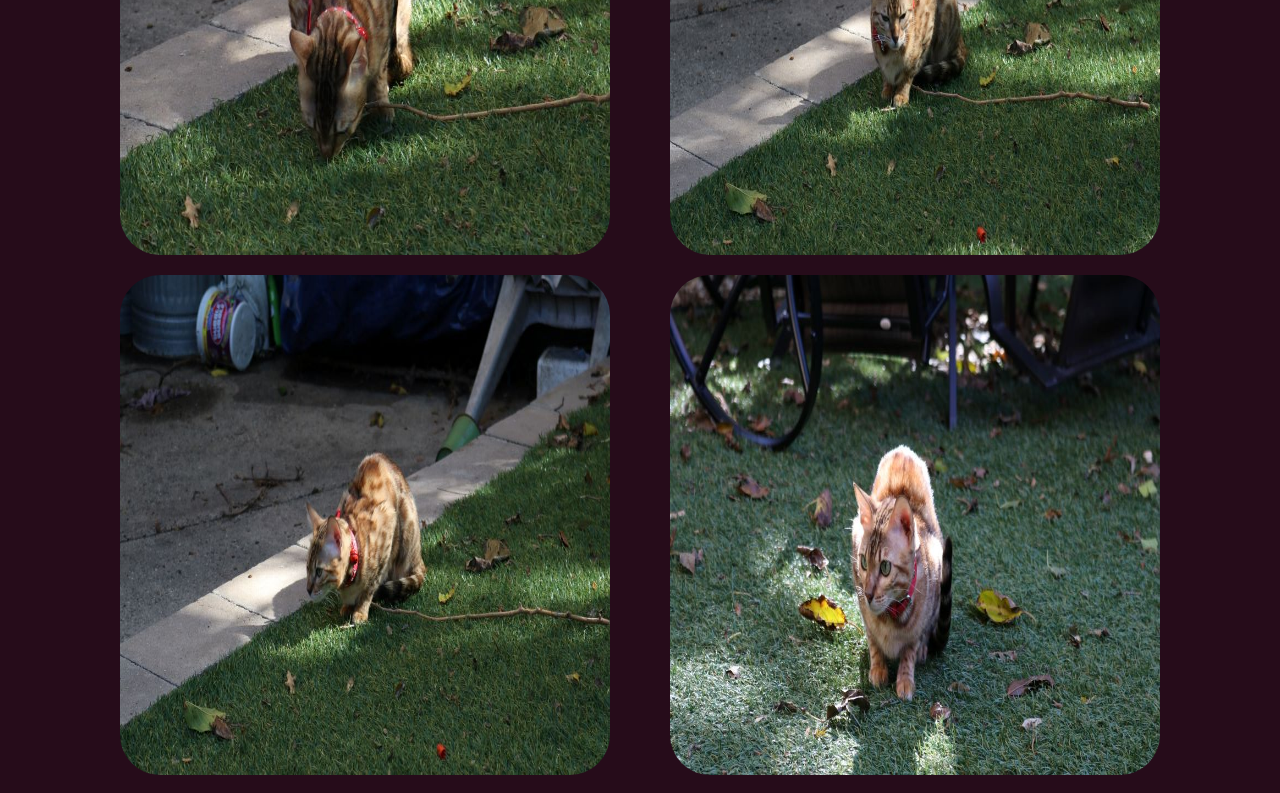
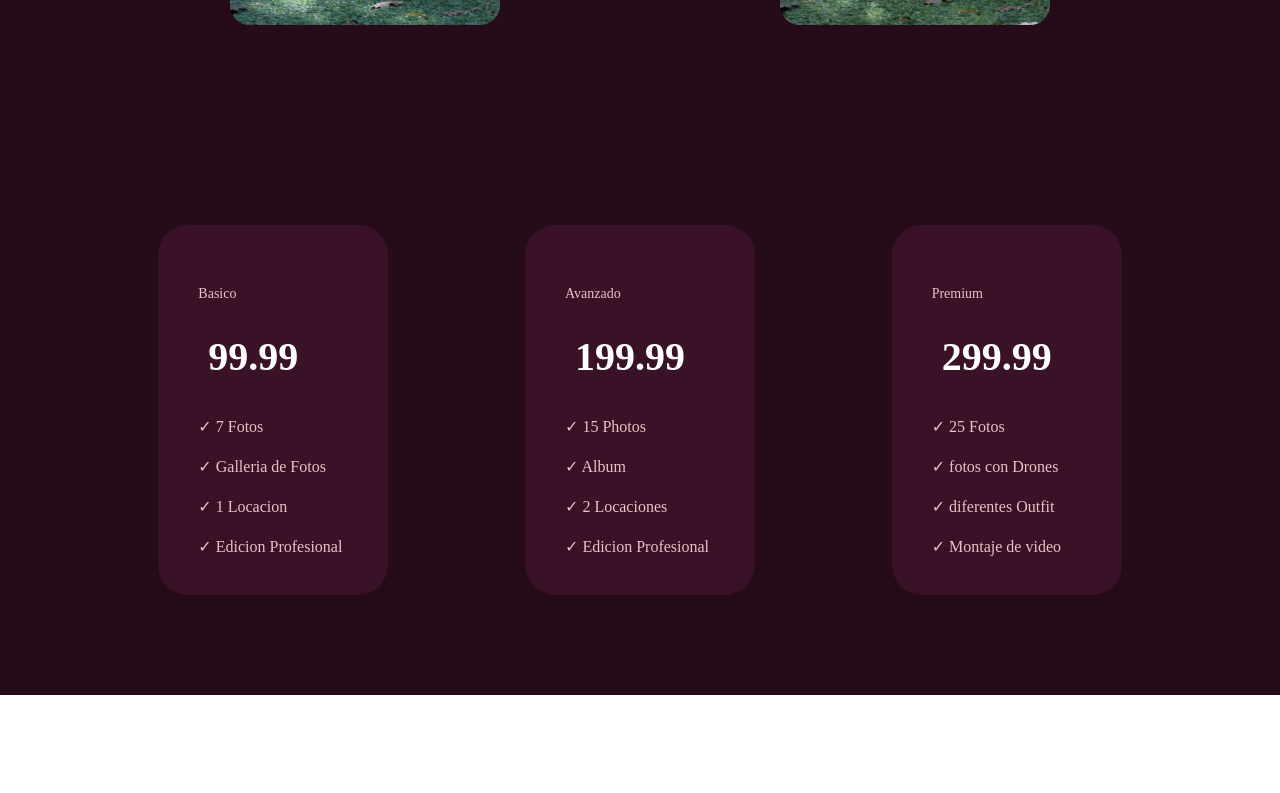
Before and after one commit to FranklynSuriel/Billy55Productions, a React (Create React App) app: page / in a window 1280 px wide. Shown: the part 2140-2933 px from the top of the page. After the commit the page ends 2835 px from the top, so only its background shows below. Built offline with nearby package versions, Linux system fonts and the light colour scheme.

Commit message:
finished pricing and add some styles to the pictures

```diff
--- a/src/components/Portfolio.js
+++ b/src/components/Portfolio.js
@@ -57,12 +57,13 @@ const styles = {
     gap: "20px",
     maxWidth: "1200px",
     margin: "auto",
+
   },
 
   img: {
     flexShrink: "0",
-    width: "490px",
-    height: "500px",
+    width: "270px",
+    minHeight: "250px",
     display: "block",
     // webkitFilter: "grayscale(1)",
     // filter: "grayscale(1)",
@@ -71,7 +72,8 @@ const styles = {
     justifySelf: "start",
     alignSelf: "start",
     // aspectRatio: "0.98 / 1",
-    borderRadius: "40px",
+    borderRadius: "20px",
+    objectFit: "cover"
   },
 };
 
--- a/src/components/pricing.js
+++ b/src/components/pricing.js
@@ -3,48 +3,49 @@ import React from "react";
 const styles = {
   pricing: {
     boxSizing: "border-box",
-    flexShrink: "0",
+    // flexShrink: "0",
     width: "100%",
     height: "min-content" /* 603px */,
-    display: "flex",
-    flexDirection: "row",
-    justifyContent: "flex-start",
-    alignItems: "center",
+    // display: "flex",
+    // flexDirection: "row",
+    // justifyContent: "flex-start",
+    // alignItems: "center",
     padding: "100px 100px 100px 100px",
     backgroundColor: "#260c1a",
-    overflow: "visible",
-    position: "relative",
-    alignContent: "center",
-    flexWrap: "nowrap",
-    gap: "0",
+    // overflow: "visible",
+    // position: "relative",
+    // alignContent: "center",
+    // flexWrap: "nowrap",
+    // gap: "0",
     borderRadius: "0px 0px 0px 0px",
   },
 
   container: {
     display: "flex",
     justifyContent: "space-around",
+    flexWrap: "wrap",
     maxWidth: "1200px",
     margin: "auto",
+    gap:"20px"
   },
 
   card: {
     boxSizing: "border-box",
     flexShrink: "0",
-    flex: "1 0 0px",
-    maxWidth: "1200px",
-    height: "403px" /* 403px */,
+    // flex: "1 0 0px",
+    // width: "204px",
+    height: "370px" /* 403px */,
     display: "flex",
     flexDirection: "column",
-    justifyContent: "flex-start",
-    alignItems: "flex-start",
+    // justifyContent: "flex-start",
+    // alignItems: "flex-start",
     padding: "40px 40px 40px 40px",
     boxShadow: "0px 10px 20px -20px rgba(0, 0, 0, 0.25)",
     backgroundColor: "#391227",
-    overflow: "hidden",
-    position: "relative",
+    // overflow: "hidden",
+    // position: "relative",
     alignContent: "flex-start",
     flexWrap: "nowrap",
-    gap: "20",
     borderRadius: "30px",
   },
 
@@ -68,6 +69,7 @@ const styles = {
     flexShrink: "0",
     width: "auto" /* 115px */,
     height: "48px",
+    margin: "14px 0",
     whiteSpace: "pre",
     position: "relative",
     fontWeight: "800",
@@ -112,7 +114,7 @@ const styles = {
     fontStyle: "normal",
     fontFamily: `"Libre Baskerville", "Libre Baskerville Placeholder", serif`,
     color: "#edbfc6",
-    fontSize: 14,
+    fontSize: "14ox",
     letterSpacing: "0em",
     lineHeight: 1.5,
     textAlign: "left",
```
